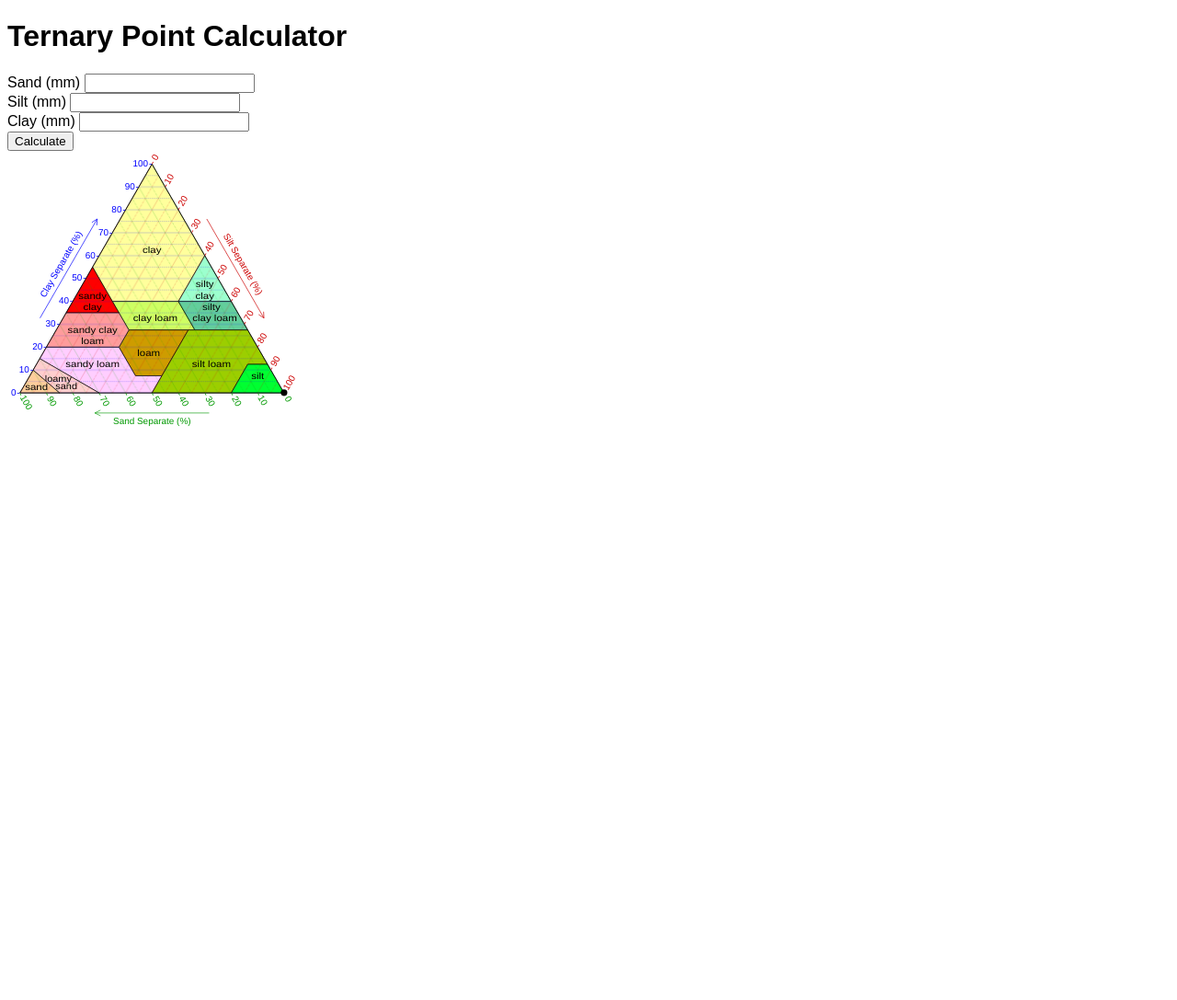
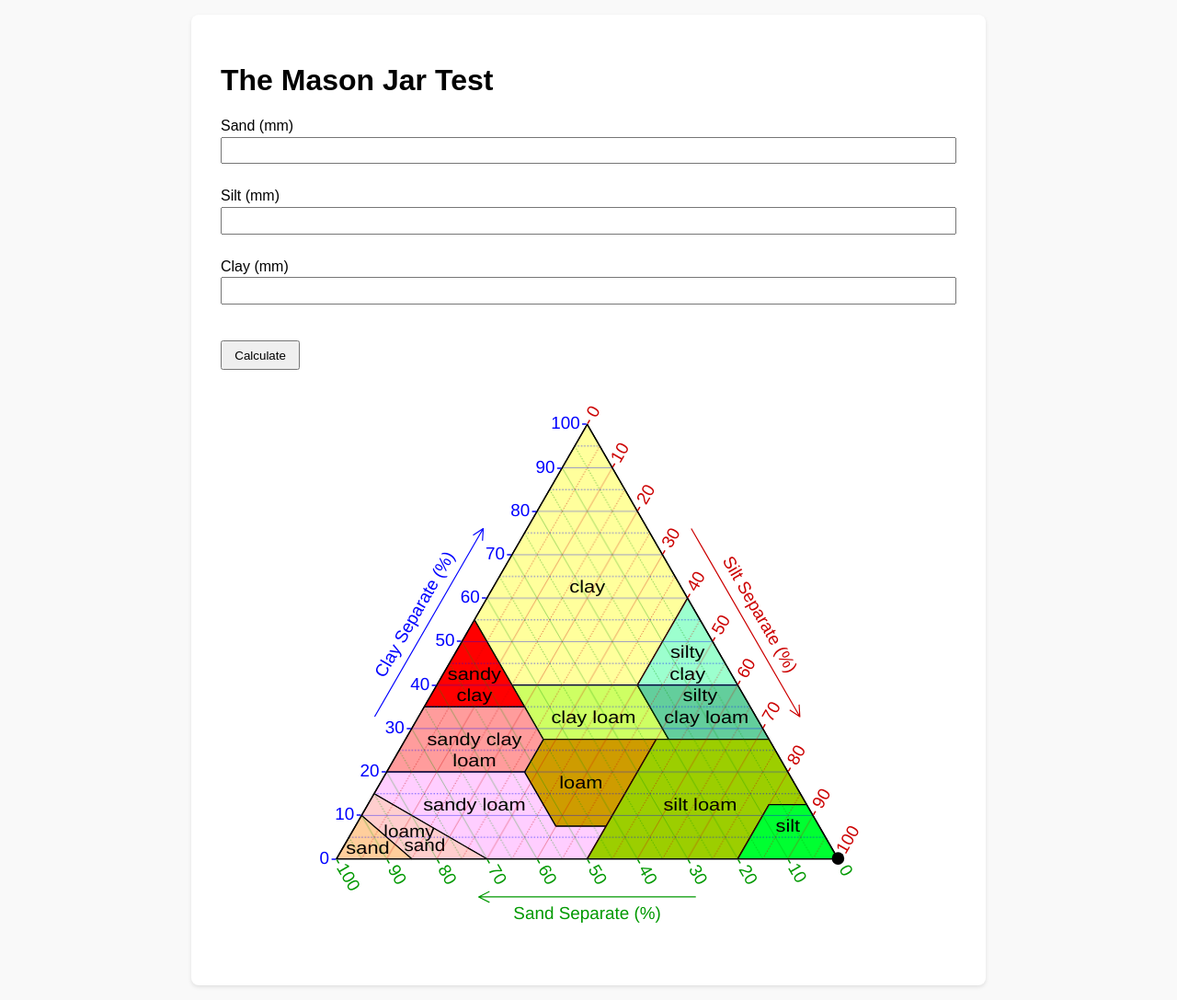
Before and after one commit to mandross/jar-soil-test, a PHP site: page / in a window 1280 px wide. Shown: the whole page at 92% size. Before the commit the page ends 463 px from the top, so only its background shows below. Run offline with PHP 8.4, Linux system fonts and the light colour scheme; data that the repository does not hold is empty.

Commit message:
Improve layout (#2)
* Improve layout
* scale the diagram

```diff
--- a/index.php
+++ b/index.php
@@ -60,13 +60,18 @@ if (empty($errors)) {
     <meta charset="utf-8">
     <title>Ternary Diagram</title>
     <style>
-        body { font-family: Arial, sans-serif; }
-        svg { background: #f9f9f9; }
+        body { font-family: Arial, sans-serif; background: #f9f9f9; margin: 0; padding: 1em; }
+        .container { max-width: 800px; margin: auto; background: #fff; padding: 2em; border-radius: 8px; box-shadow: 0 2px 4px rgba(0,0,0,0.1); }
+        svg { display: block; margin: 2em auto; background: #f9f9f9; }
+        form label { display: block; margin-bottom: 0.5em; }
+        input[type=number] { width: 100%; padding: 0.4em; margin-top: 0.2em; box-sizing: border-box; }
+        button { padding: 0.5em 1em; margin-top: 1em; }
         .error { color: red; margin-bottom: 1em; }
     </style>
 </head>
 <body>
-<h1>Ternary Point Calculator</h1>
+<div class="container">
+<h1>The Mason Jar Test</h1>
 <?php if (!empty($errors)): ?>
     <div class="error">
         <?php foreach ($errors as $error): ?>
@@ -86,7 +91,7 @@ if (empty($errors)) {
     <polygon points="50,0 0,86.6 100,86.6" fill="none" stroke="black"/>
     <circle cx="<?php echo $x; ?>" cy="<?php echo $y; ?>" r="2" fill="red"/>
 </svg> -->
-<svg version="1.1" xmlns="http://www.w3.org/2000/svg" xmlns:xlink="http://www.w3.org/1999/xlink" width="25%" height="25%" viewBox="-219 -20 440 420">
+<svg version="1.1" xmlns="http://www.w3.org/2000/svg" xmlns:xlink="http://www.w3.org/1999/xlink" width="75%" height="75%" viewBox="-219 -20 440 420">
  <title>SoilTexture USDA</title>
  <desc>A soil texture diagram redrawn from the USDA webpage http://nrcs.usda.gov/Internet/FSE_MEDIA/nrcs142p2_050242.jpg with colours from http://commons.wikimedia.org/wiki/File:SoilTexture_USDA.png by CMG Lee.</desc>
  <style type="text/css">
@@ -230,5 +235,6 @@ text   { stroke:none; cursor:default; }
 <?php elseif (!empty($errors)): ?>
 <!-- Errors shown above -->
 <?php endif; ?>
+</div>
 </body>
 </html>
```
